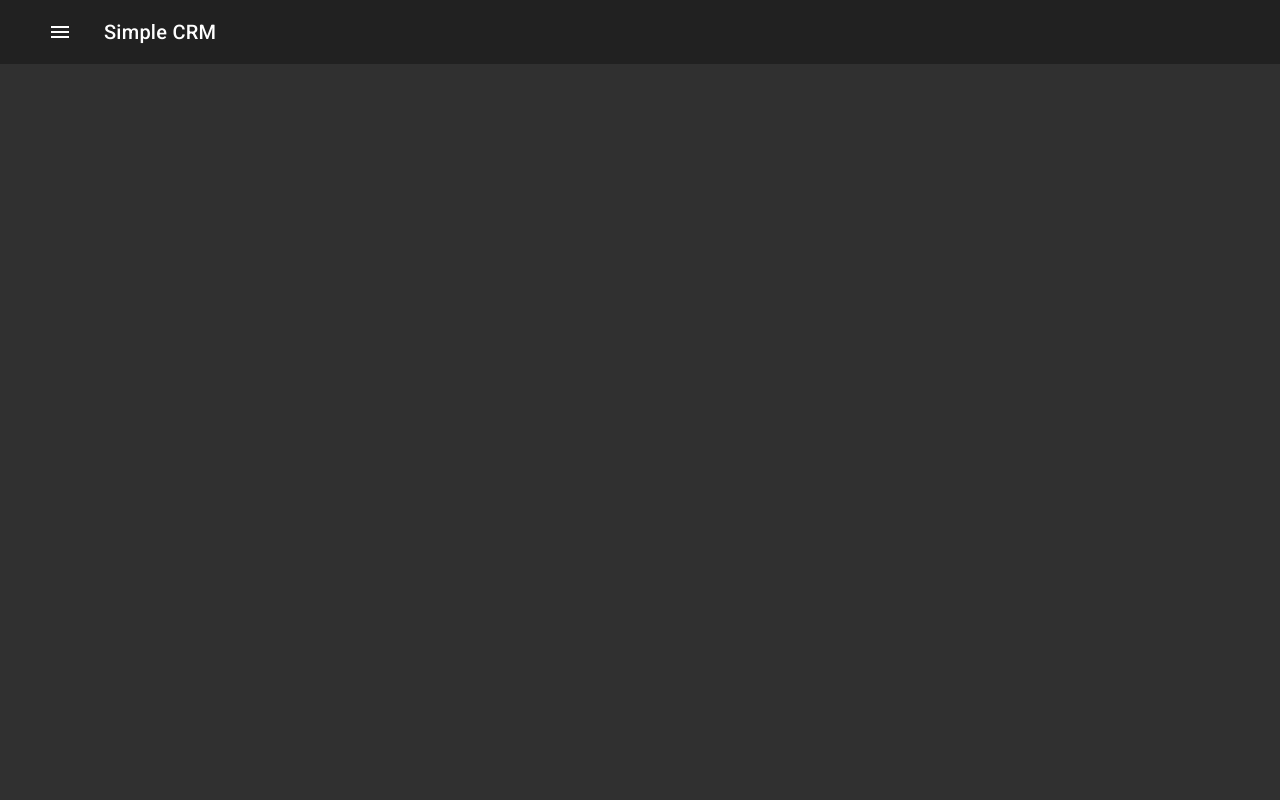
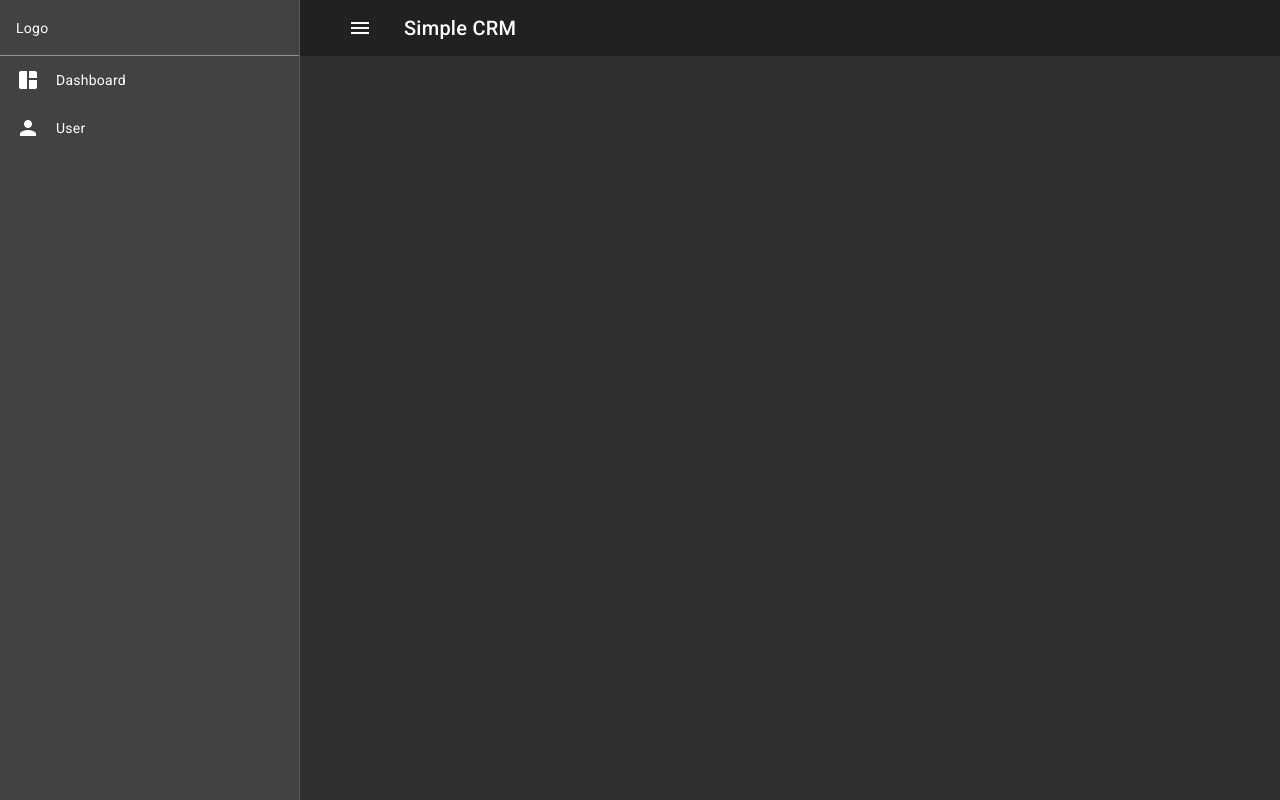
Before and after one commit to AlexanderAlbrecht1/CRM, an Angular app: page / in a window 1280 px wide. Built offline with nearby package versions, Linux system fonts and the light colour scheme.

Commit message:
first links design

```diff
--- a/src/app/app.component.html
+++ b/src/app/app.component.html
@@ -1,8 +1,15 @@
 
 
 <mat-drawer-container class="mat-drawer-container" autosize>
-  <mat-drawer #drawer class="example-sidenav" mode="side">
-    <p>Auto-resizing sidenav</p>
+  <mat-drawer [opened]="true" #drawer class="sidenav" mode="side">
+    <div class="logo-container">
+      Logo
+    </div>
+    <ul class="menu-items">
+      <li><mat-icon fontIcon="space_dashboard"></mat-icon>Dashboard</li>
+      <li><mat-icon fontIcon="person"></mat-icon>User</li>
+    </ul>
+
 
   </mat-drawer>
 
--- a/src/app/app.component.scss
+++ b/src/app/app.component.scss
@@ -8,3 +8,39 @@
     cursor: pointer;
   }
 }
+
+.sidenav {
+  width: 300px;
+}
+
+.logo-container {
+  box-sizing: border-box;
+  border-bottom: 1px solid rgba(226, 226, 226, 0.5);
+  padding: 16px;
+  height: 56px;
+  display: flex;
+  align-items: center;
+}
+
+.mat-toolbar-row, .mat-toolbar-single-row {
+  height: 56px;
+}
+
+.menu-items {
+  list-style-type: none;
+  padding-left: 0;
+  margin: 0;
+
+  li {
+    display: flex;
+    align-items: center;
+    padding: 0 16px;
+    gap: 16px;
+    height: 48px;
+
+    &:hover {
+      cursor: pointer;
+      background-color: rgba(226, 226, 226, 0.1) ;
+    }
+  }
+}
```
